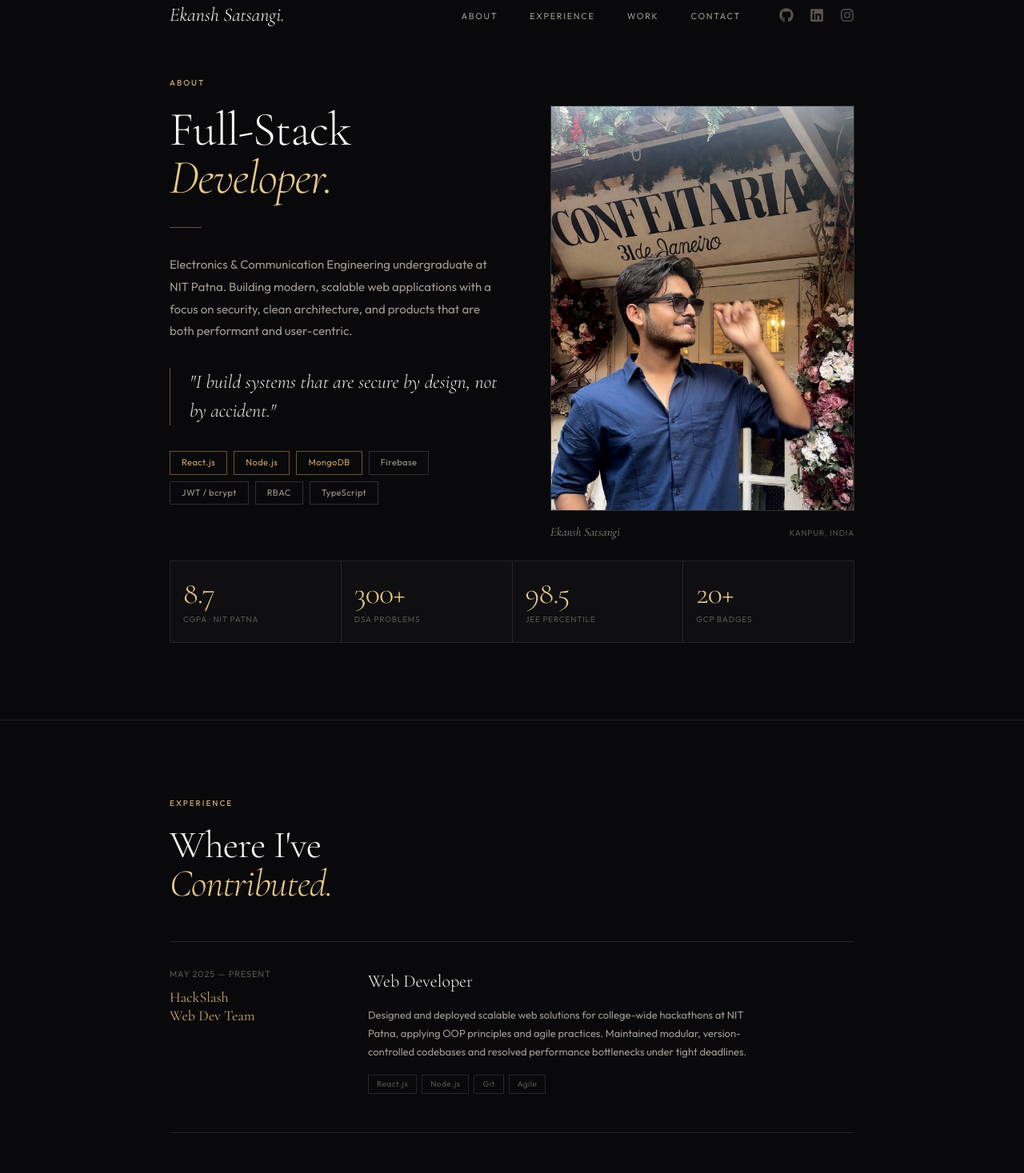
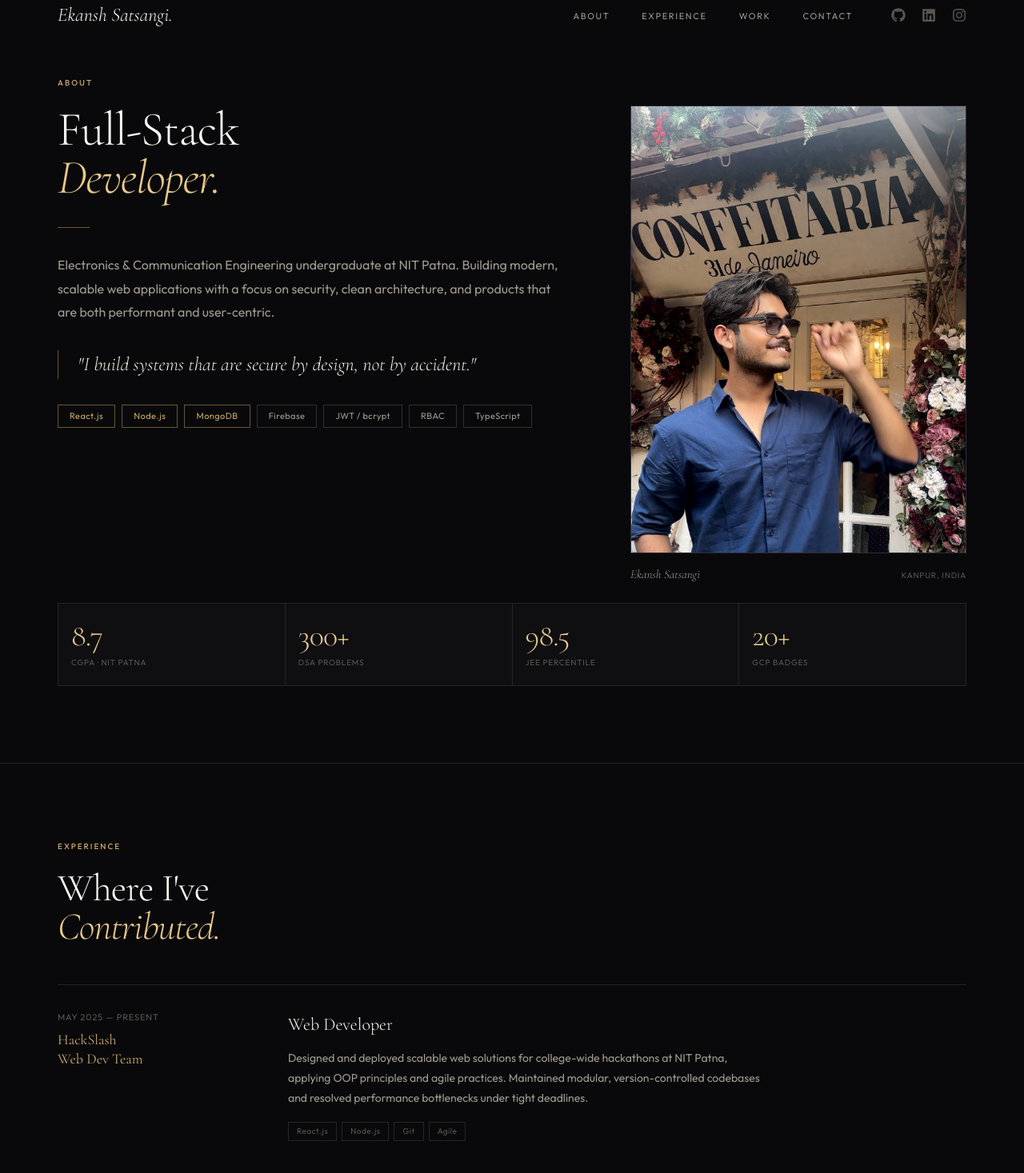
Before and after one commit to Ekaaanshhhh/DevPortfolio, a React (Vite) app: page / in a window 1280 px wide. Shown: the top 1467 px of the page at 80% size. Built offline with nearby package versions, Linux system fonts and the light colour scheme.

Commit message:
style: scale layout to fit widescreen displays

```diff
--- a/src/index.css
+++ b/src/index.css
@@ -29,13 +29,13 @@ body {
   background: var(--bg);
   color: var(--text);
   font-family: var(--sans);
-  font-size: 14px;
+  font-size: 15px;
   line-height: 1.6;
   overflow-x: hidden;
 }
 
 .container {
-  max-width: 920px;
+  max-width: 1200px;
   margin: 0 auto;
   padding: 0 32px;
 }
@@ -82,7 +82,7 @@ body {
 }
 
 .body-text {
-  font-size: 15px;
+  font-size: 16px;
   color: var(--text2);
   line-height: 1.85;
 }
@@ -111,8 +111,8 @@ body {
 /* ABOUT — photo integrated */
 .about-layout {
   display: grid;
-  grid-template-columns: 1fr 380px;
-  gap: 64px;
+  grid-template-columns: 1fr 420px;
+  gap: 80px;
   align-items: start;
 }
 
@@ -236,7 +236,7 @@ body {
 /* EXPERIENCE */
 .exp-item {
   display: grid;
-  grid-template-columns: 200px 1fr;
+  grid-template-columns: 240px 1fr;
   gap: 48px;
   padding: 48px 0;
   border-bottom: 1px solid var(--border);
@@ -276,10 +276,10 @@ body {
 }
 
 .exp-desc {
-  font-size: 13px;
+  font-size: 14px;
   color: var(--text2);
   line-height: 1.8;
-  max-width: 480px;
+  max-width: 600px;
 }
 
 .exp-tags {
@@ -300,8 +300,8 @@ body {
 /* TECH STACK */
 .stack-layout {
   display: grid;
-  grid-template-columns: 200px 1fr;
-  gap: 80px;
+  grid-template-columns: 240px 1fr;
+  gap: 100px;
 }
 
 .stack-nav-item {
@@ -444,10 +444,10 @@ body {
 }
 
 .proj-desc {
-  font-size: 13px;
+  font-size: 14px;
   color: var(--text2);
   line-height: 1.75;
-  max-width: 480px;
+  max-width: 600px;
   margin-bottom: 16px;
 }
 
@@ -518,7 +518,7 @@ body {
 .contact-layout {
   display: grid;
   grid-template-columns: 1fr 1fr;
-  gap: 80px;
+  gap: 120px;
   align-items: start;
 }
 
--- a/src/sections/Navbar.jsx
+++ b/src/sections/Navbar.jsx
@@ -58,7 +58,7 @@ const Navbar = () => {
 
   return (
     <div className="fixed inset-x-0 top-0 z-50 w-full" style={navContainerStyle}>
-      <div className="container" style={{ padding: "0 32px", maxWidth: "920px", margin: "0 auto" }}>
+      <div className="container" style={{ padding: "0 32px", maxWidth: "1200px", margin: "0 auto" }}>
         <div className="flex items-center justify-between py-5">
 
           {/* Logo */}
```
